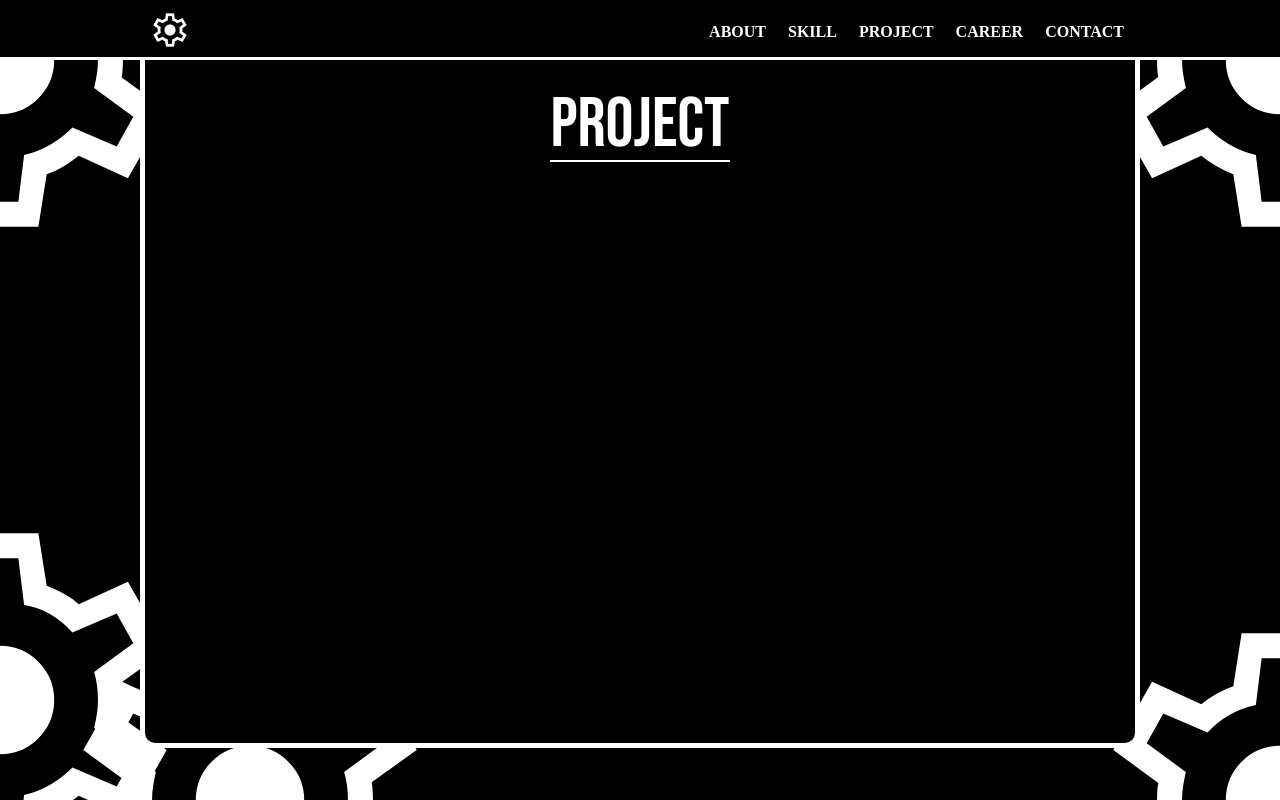
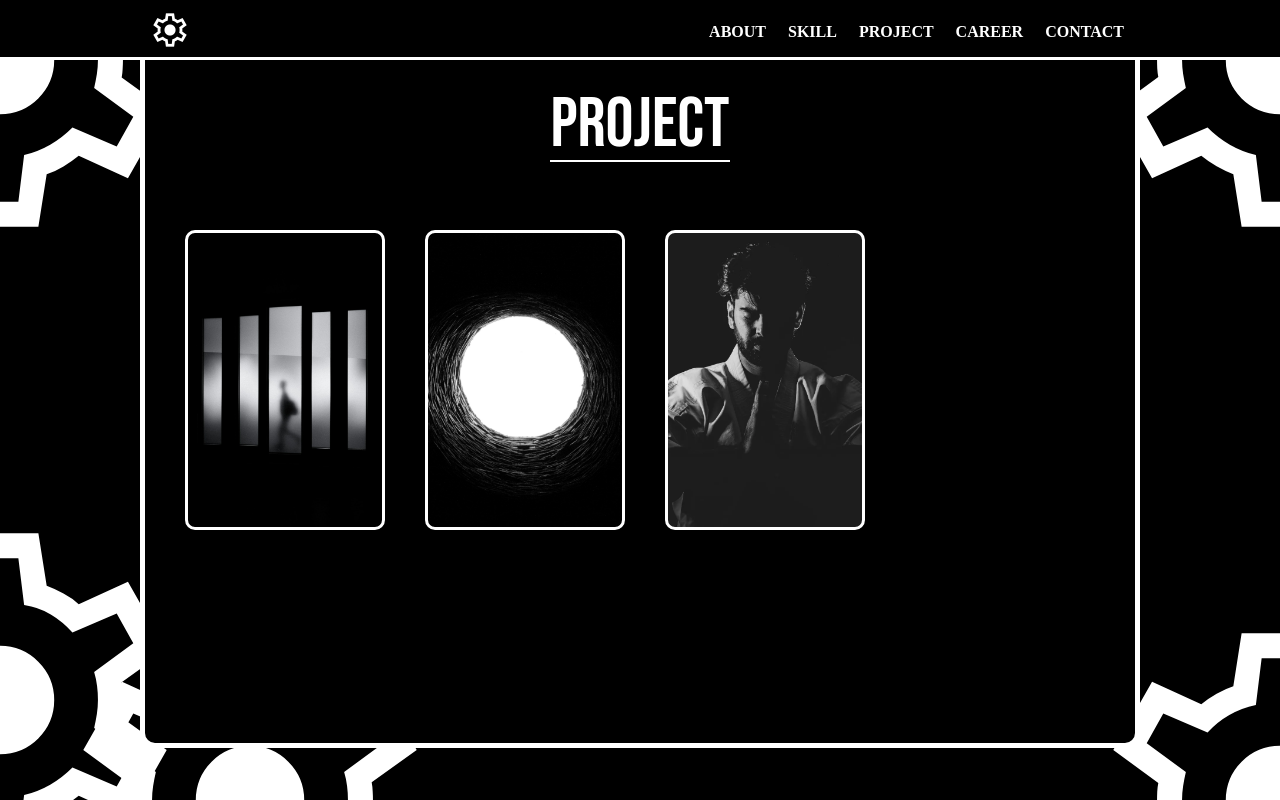
Before and after one commit to Goodee-Academy/goodee-frontend-study, a plain HTML site: page My_Portfolio/index.html in a window 1280 px wide. Drawn offline with nearby package versions, Linux system fonts and the light colour scheme.

Commit message:
Update My_Portfolio

```diff
--- a/My_Portfolio/css/main.css
+++ b/My_Portfolio/css/main.css
@@ -430,6 +430,10 @@ section > .article-box > .article-style > .box-style.box-show {
   font-size: 40px;
 }
 
+#box-project {
+  flex-direction: column;
+}
+
 #box-project > div:nth-child(1) {
   height: 100px;
   margin: 20px auto;
@@ -445,6 +449,105 @@ section > .article-box > .article-style > .box-style.box-show {
   border: 1px solid #fff;
 
   animation: flicker 6s infinite 3s;
+}
+
+#box-project > #project-container {
+  display: flex;
+  flex-wrap: wrap;
+  align-content: flex-start;
+}
+
+#box-project > #project-container > .project-item {
+  width: 200px;
+  height: 300px;
+  margin: 20px;
+  border: 3px solid #fff;
+  border-radius: 10px;
+  overflow: hidden;
+
+  position: relative;
+
+  transition: 1s;
+}
+
+#box-project > #project-container > .project-item:nth-child(1) {
+  background: url("../images/bg_image_1.jpg");
+  background-repeat: no-repeat;
+  background-size: cover;
+  background-position: center;
+}
+
+#box-project > #project-container > .project-item:nth-child(2) {
+  background: url("../images/bg_image_2.jpg");
+  background-repeat: no-repeat;
+  background-size: cover;
+  background-position: center;
+}
+
+#box-project > #project-container > .project-item:nth-child(3) {
+  background: url("../images/bg_image_3.png");
+  background-repeat: no-repeat;
+  background-size: cover;
+  background-position: center;
+}
+
+#box-project > #project-container > .project-item > img {
+  width: 100%;
+  height: 40%;
+  object-fit: cover;
+  opacity: 0;
+}
+
+#box-project > #project-container > .project-item > div {
+  width: 100%;
+  height: 60%;
+  padding: 15px;
+  background-color: rgba(0, 0, 0, 0.8);
+  overflow: hidden auto;
+
+  position: absolute;
+  top: 100%;
+
+  display: flex;
+  flex-direction: column;
+}
+
+#box-project > #project-container > .project-item:hover {
+  scale: 1.1;
+}
+
+#box-project > #project-container > .project-item:hover > img {
+  opacity: 1;
+
+  transition: 0.5s 1s;
+}
+
+#box-project > #project-container > .project-item:hover > div {
+  top: 40%;
+
+  transition: 1s;
+}
+
+#box-project > #project-container > .project-item > div > h3 {
+  font-size: 25px;
+  margin-bottom: 10px;
+}
+
+#box-project > #project-container > .project-item > div > ul {
+  margin-bottom: 10px;
+}
+
+#box-project > #project-container > .project-item > div > ul > li {
+  font-size: 12px;
+}
+
+#box-project > #project-container > .project-item > div > ul > li > span {
+  font-size: 20px;
+  margin-right: 10px;
+}
+
+#box-project > #project-container > .project-item > div > p {
+  font-size: 12px;
 }
 
 /* ANIMATION */
--- a/My_Portfolio/index.html
+++ b/My_Portfolio/index.html
@@ -176,7 +176,52 @@
             <div>
               <h2 class="bebas-neue-font">PROJECT</h2>
             </div>
-            <div>
+
+            <div id="project-container">
+              <div class="project-item">
+                <img src="images/project_1.gif" alt="Project1">
+                <div class="custom-scroll">
+                  <h3 class="bebas-neue-font">NIGHT CITY GUIDE</h3>
+                  <ul>
+                    <li><span class="bebas-neue-font">SKILL</span>HTML, CSS, JS</li>
+                    <li><span class="bebas-neue-font">GITHUB</span>example.github.com</li>
+                    <li><span class="bebas-neue-font">URL</span>www.example.com</li>
+                  </ul>
+                  <p>
+                    Lorem ipsum dolor sit amet consectetur adipisicing elit. Nesciunt inventore voluptates, repellat illum architecto laudantium magnam, maxime quia tenetur quo natus itaque consequatur blanditiis et iusto tempora officia autem eos!
+                  </p>
+                </div>
+              </div>
+
+              <div class="project-item">
+                <img src="images/project_2.gif" alt="">
+                <div class="custom-scroll">
+                  <h3 class="bebas-neue-font">SAVE THE FROG</h3>
+                  <ul>
+                    <li><span class="bebas-neue-font">SKILL</span>HTML, CSS, JS</li>
+                    <li><span class="bebas-neue-font">GITHUB</span>example.github.com</li>
+                    <li><span class="bebas-neue-font">URL</span>www.example.com</li>
+                  </ul>
+                  <p>
+                    Lorem, ipsum dolor sit amet consectetur adipisicing elit. Itaque iure officiis iusto nostrum blanditiis aspernatur saepe, iste eius quo expedita aperiam voluptas ab earum molestias laboriosam nemo, accusamus dolore minima.
+                  </p>
+                </div>
+              </div>
+
+              <div class="project-item">
+                <img src="images/project_3.gif" alt="">
+                <div class="custom-scroll">
+                  <h3 class="bebas-neue-font">HERO ASSOCIATION</h3>
+                  <ul>
+                    <li><span class="bebas-neue-font">SKILL</span>HTML, CSS, JS</li>
+                    <li><span class="bebas-neue-font">GITHUB</span>example.github.com</li>
+                    <li><span class="bebas-neue-font">URL</span>www.example.com</li>
+                  </ul>
+                  <p>
+                    Lorem ipsum dolor sit, amet consectetur adipisicing elit. Unde voluptates rem eius error similique temporibus ad eligendi reiciendis quasi quas, tempora molestias natus fugiat dolorum deserunt ullam blanditiis laudantium ab.
+                  </p>
+                </div>
+              </div>
 
             </div>
           </div>
```
Also changed, not shown: My_Portfolio/images/bg_image_1.jpg (added), My_Portfolio/images/bg_image_2.jpg (added), My_Portfolio/images/bg_image_3.png (added), 3 other files.
